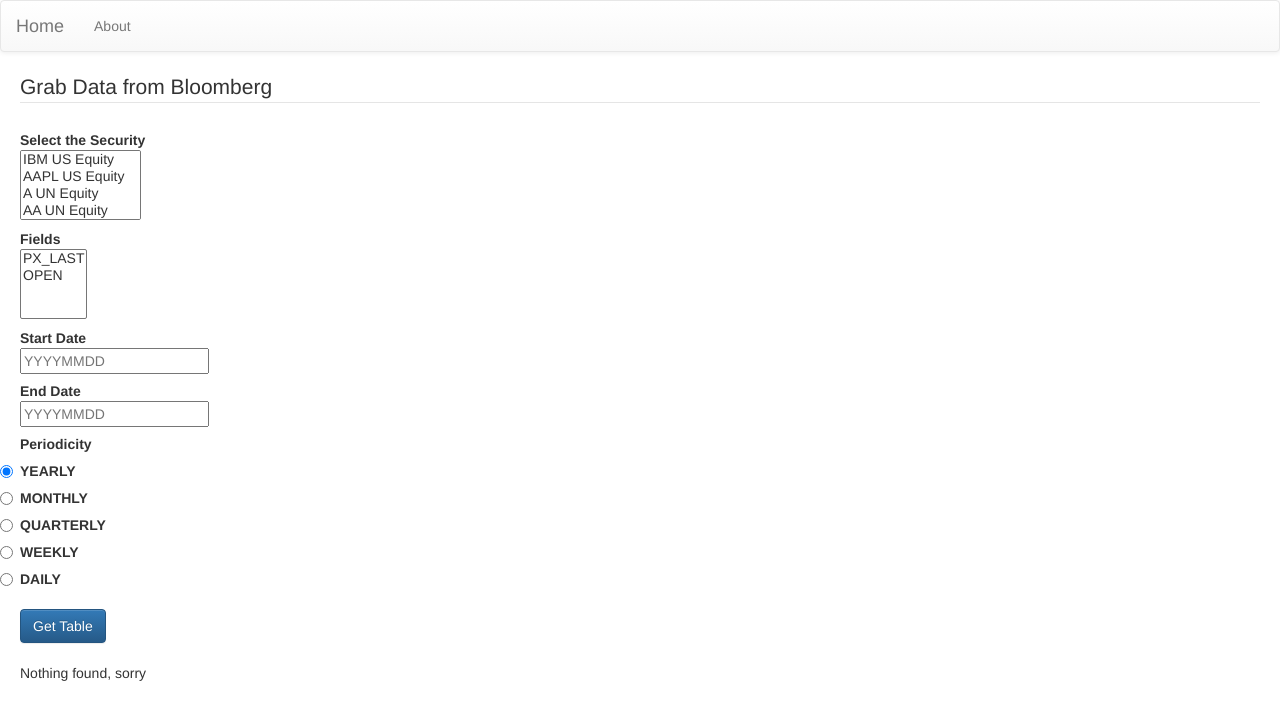
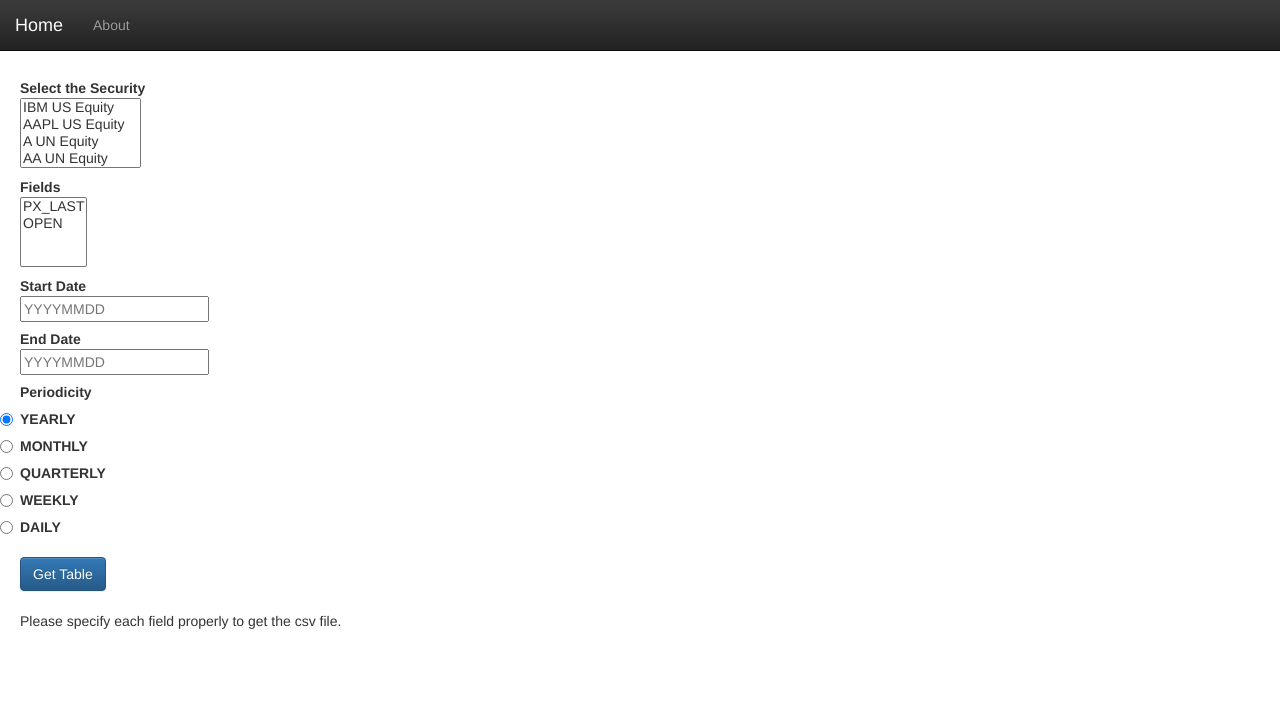
Before and after one commit to dongyangli/hackathon, a Flask app: page / in a window 1280 px wide. Shown: the top 720 px of the page. Run offline with Flask 2, Linux system fonts and the light colour scheme; some libraries are stand-ins or nearby versions.

Commit message:
adding in basic files

```diff
--- a/app.py
+++ b/app.py
@@ -66,7 +66,7 @@
 			title = "File Generated:"
 			files = createTable(selectmultipleSecurity, selectmultipleField, startDate, endDate, radios)
 		else:
-			paragraph = ["Nothing found, sorry"]
+			paragraph = ["Please specify each field properly to get the csv file."]
 		return render_template("test.html", title = title, paragraph=paragraph, files = files)
 	except Exception, e:
 		return str(e)
--- a/templates/about.html
+++ b/templates/about.html
@@ -23,11 +23,11 @@
 	</style>
 </head>
 
-<nav class="navbar navbar-default" role="navigation">
+<nav class="navbar navbar-inverse navbar-fixed-top" role="navigation">
 	<div class="container-fluid">
 		<!-- Brand and toggle get grouped for better mobile display -->
 		<div class="navbar-header">
-			<button type="button" class="navbar-toggle" data-toggle="collapse" data-target="#bs-example-navbar-collapse-1">
+			<button type="button" class="navbar-toggle" data-toggle="collapse" data-target="#navbar" aria-expanded="false" aria-controls="navbar">
 				<span class="sr-only">Toggle navigation</span>
 				<span class="icon-bar"></span>
 				<span class="icon-bar"></span>
@@ -37,7 +37,7 @@
 		</div>
 
 		<!-- Collect the nav links, forms, and other content for toggling -->
-		<div class="collapse navbar-collapse" id="bs-example-navbar-collapse-1">
+		<div class="collapse navbar-collapse" id="navbar">
 			<ul class="nav navbar-nav">
 				<li><a href="/about">About</a></li>
 
--- a/templates/test.html
+++ b/templates/test.html
@@ -22,11 +22,11 @@
 	</style>
 </head>
 
-<nav class="navbar navbar-default" role="navigation">
+<nav class="navbar navbar-inverse navbar-fixed-top" role="navigation">
 	<div class="container-fluid">
 		<!-- Brand and toggle get grouped for better mobile display -->
 		<div class="navbar-header">
-			<button type="button" class="navbar-toggle" data-toggle="collapse" data-target="#bs-example-navbar-collapse-1">
+			<button type="button" class="navbar-toggle" data-toggle="collapse" data-target="#navbar" aria-expanded="false" aria-controls="navbar">
 				<span class="sr-only">Toggle navigation</span>
 				<span class="icon-bar"></span>
 				<span class="icon-bar"></span>
@@ -36,7 +36,7 @@
 		</div>
 
 		<!-- Collect the nav links, forms, and other content for toggling -->
-		<div class="collapse navbar-collapse" id="bs-example-navbar-collapse-1">
+		<div class="collapse navbar-collapse" id="navbar">
 			<ul class="nav navbar-nav">
 				<li><a href="/about">About</a></li>
 
```
